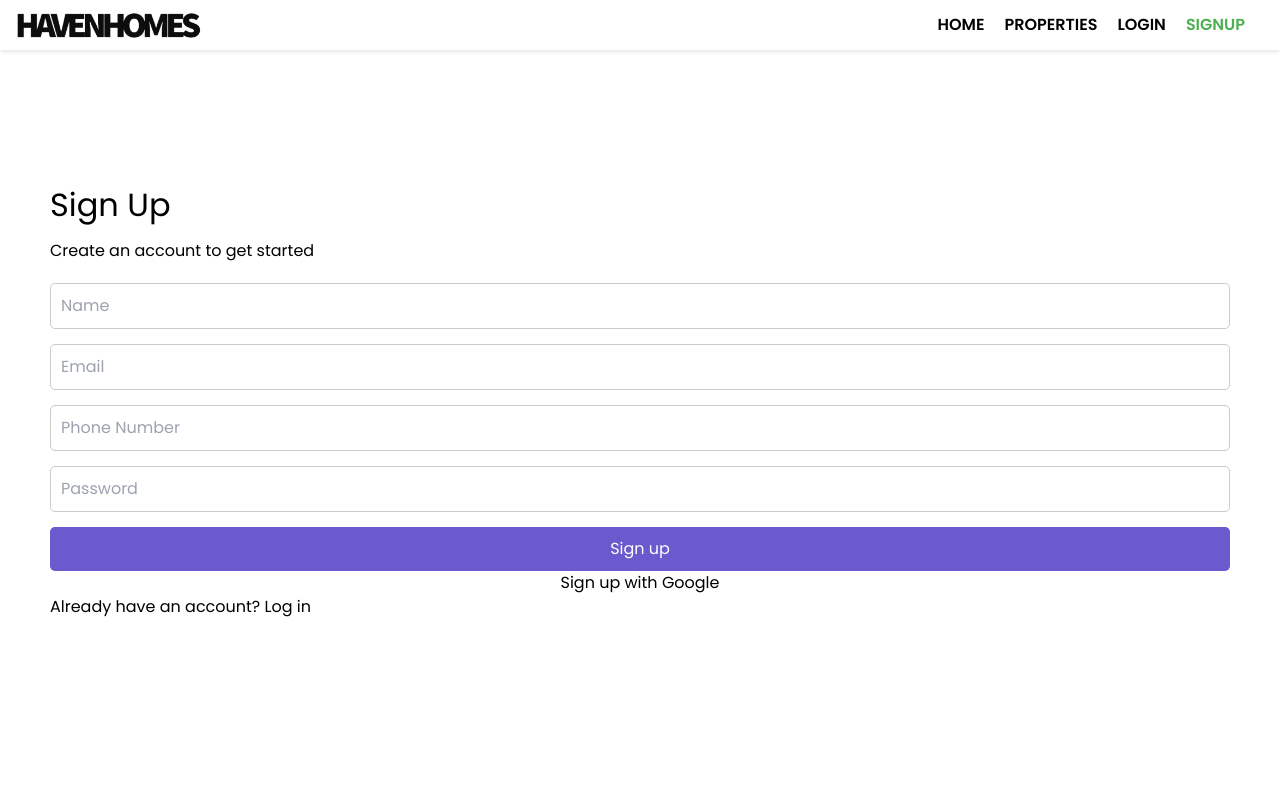
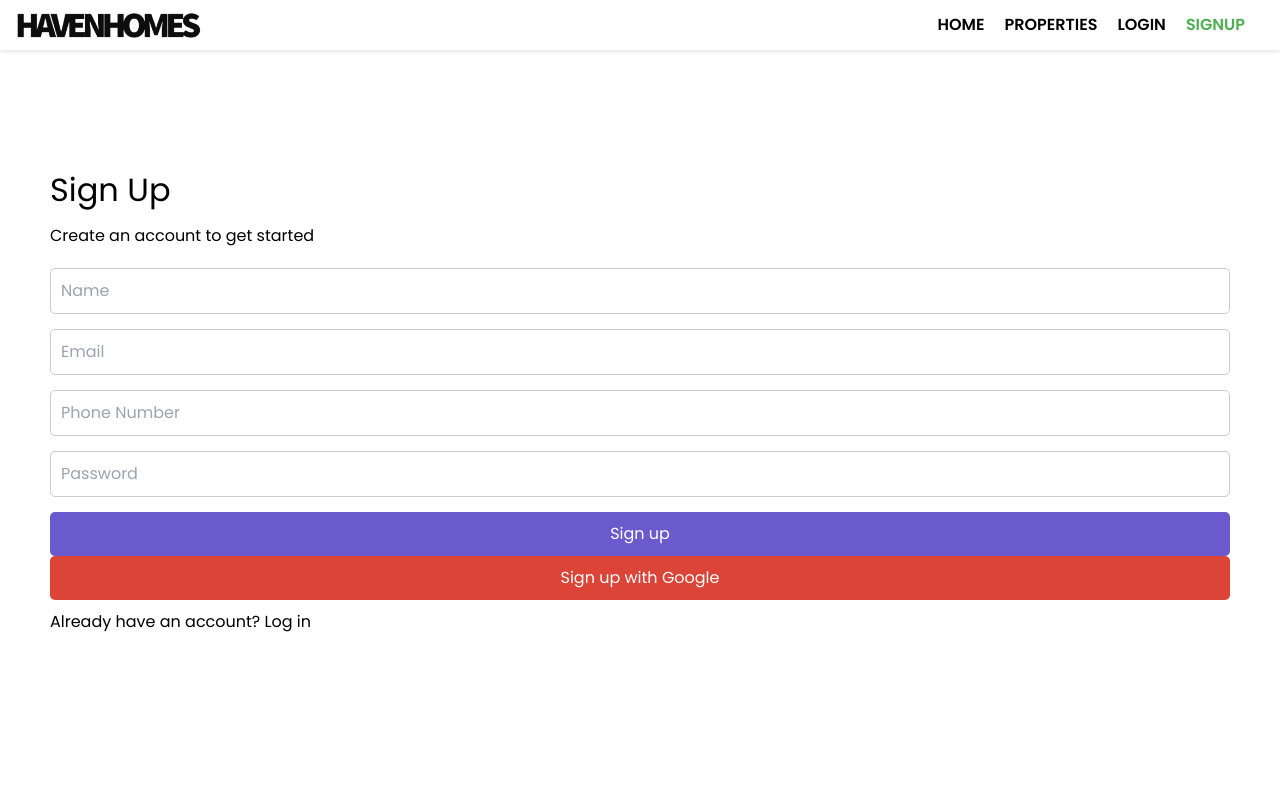
Before and after one commit to Arijit9t7/Cyber-cyclist_039, a React (Vite) app: page /signup in a window 1280 px wide. Shown: the top 800 px of the page. Built offline with nearby package versions, Linux system fonts and the light colour scheme.

Commit message:
final done

```diff
--- a/src/Pages/Signup/Signup.jsx
+++ b/src/Pages/Signup/Signup.jsx
@@ -134,7 +134,7 @@ const Register = () => {
           </button>
 
         </form>
-        <button onClick={handleClickGoogle}>
+        <button onClick={handleClickGoogle} className={styles.googlebtn}>
           Sign up with Google
         </button>
         <p className={styles.status}>{status}</p>
--- a/src/Pages/Signup/Signup.module.css
+++ b/src/Pages/Signup/Signup.module.css
@@ -95,3 +95,14 @@
     width: 100%;
     height: 100%;
 }
+
+.googlebtn {
+    background-color: #db4437;
+    color: #fff;
+    border: none;
+    border-radius: 5px;
+    cursor: pointer;
+    padding: 10px;
+    width: 100%;
+    margin-bottom: 10px;
+}
```
